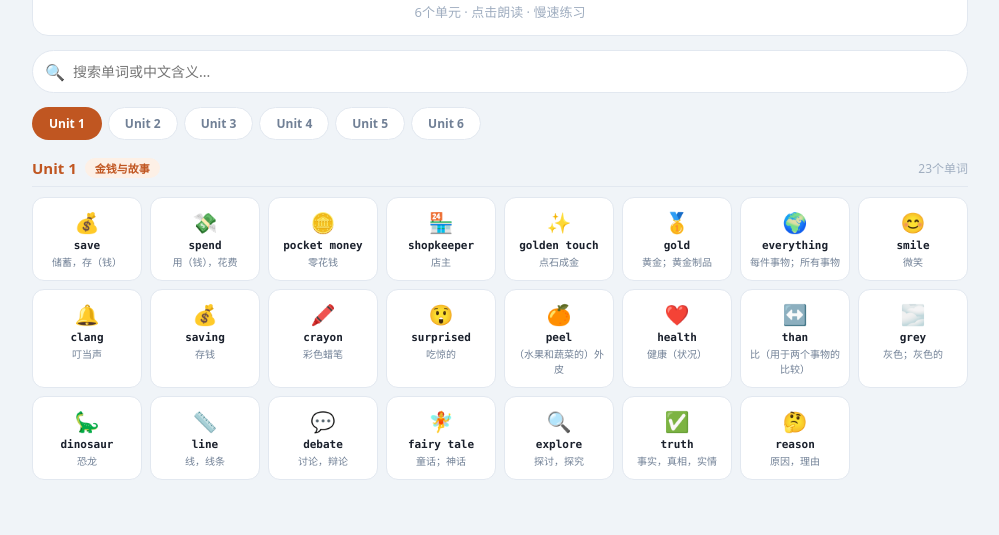
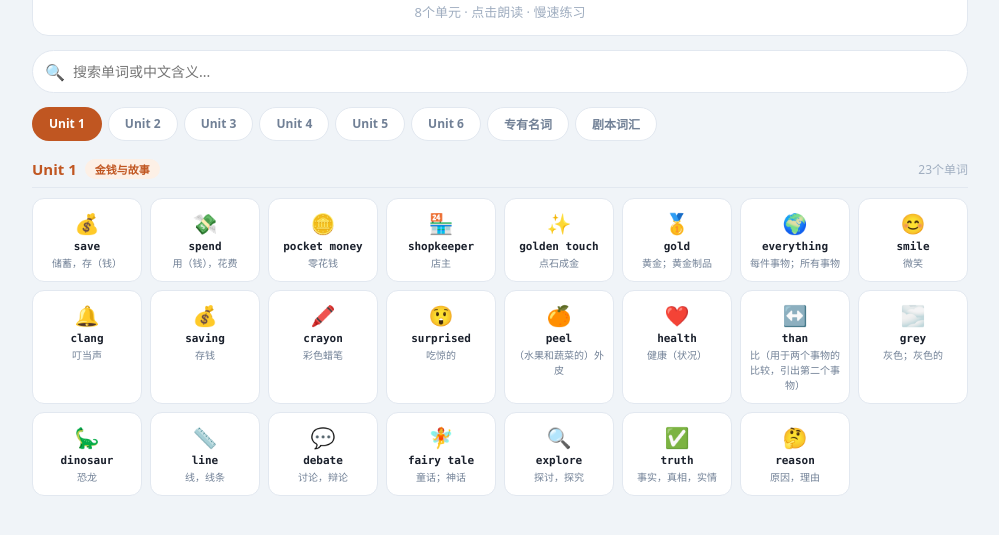
Before and after one commit to 763367511-ops/chenyitong, a plain HTML site: page index.html in a window 1280 px wide. Shown: the part 89-624 px from the top of the page, without its empty margins (140-1139 px from the left). Drawn offline with Linux system fonts and the light colour scheme.

Commit message:
Add files via upload

```diff
--- a/index.html
+++ b/index.html
@@ -60,7 +60,7 @@ body{font-family:'Microsoft YaHei','PingFang SC',system-ui,sans-serif;background
 <div class="page-header">
   <div class="label">📖 点击单词即可朗读</div>
   <h1>陈怡潼 · 英语单词朗读</h1>
-  <div class="sub">6个单元 · 点击朗读 · 慢速练习</div>
+  <div class="sub">8个单元 · 点击朗读 · 慢速练习</div>
 </div>
 <div class="search-wrap">
   <span class="search-icon">🔍</span>
@@ -94,6 +94,8 @@ const catMeta={
   u4:{label:'Unit 4',name:'发明与制作',color:'#2B6CB0',bg:'#ebf4ff'},
   u5:{label:'Unit 5',name:'健康与疾病',color:'#97266D',bg:'#fce4f0'},
   u6:{label:'Unit 6',name:'旅行与文化',color:'#B7791F',bg:'#fef8e6'},
+  u7:{label:'专有名词',name:'人名与地名',color:'#2C7A7B',bg:'#e6fffa'},
+  u8:{label:'剧本词汇',name:'Words in Plays',color:'#553C9A',bg:'#faf0ff'},
 };
 const words={
 u1:[
@@ -111,7 +113,7 @@ u1:[
   {word:'surprised',mn:'吃惊的',ic:'😲'},
   {word:'peel',mn:'（水果和蔬菜的）外皮',ic:'🍊'},
   {word:'health',mn:'健康（状况）',ic:'❤️'},
-  {word:'than',mn:'比（用于两个事物的比较）',ic:'↔️'},
+  {word:'than',mn:'比（用于两个事物的比较，引出第二个事物）',ic:'↔️'},
   {word:'grey',mn:'灰色；灰色的',ic:'🌫️'},
   {word:'dinosaur',mn:'恐龙',ic:'🦕'},
   {word:'line',mn:'线，线条',ic:'📏'},
@@ -187,6 +189,38 @@ u6:[
   {word:'cultural',mn:'文化的；文化上的',ic:'🎭'},
   {word:'pretty',mn:'好看的',ic:'🌺'},
 ],
+u7:[
+  {word:'Midas',mn:'弥达斯（人名）',ic:'👑'},
+  {word:'Jacob',mn:'雅各布（人名）',ic:'👨'},
+  {word:'Duncan',mn:'邓肯（人名）',ic:'👨'},
+  {word:'Cinderella',mn:'灰姑娘',ic:'👸'},
+  {word:'Alex',mn:'亚历克斯（人名）',ic:'🧑'},
+  {word:'Goldilocks',mn:'金发姑娘',ic:'👱‍♀️'},
+  {word:'Green',mn:'格林（姓氏）',ic:'🟢'},
+  {word:'John',mn:'约翰（人名）',ic:'👨'},
+  {word:'Penny',mn:'彭妮（人名）',ic:'👩'},
+  {word:'Mount Qomolangma',mn:'珠穆朗玛峰',ic:'🏔️'},
+  {word:'the Sahara',mn:'撒哈拉沙漠',ic:'🏜️'},
+  {word:'the Antarctic Desert',mn:'南极荒漠',ic:'🧊'},
+  {word:'the Nile',mn:'尼罗河',ic:'🏞️'},
+  {word:'Asia',mn:'亚洲',ic:'🌏'},
+  {word:'the Qinghai-Tibet Plateau',mn:'青藏高原',ic:'🏔️'},
+  {word:'the Roof of the World',mn:'世界屋脊',ic:'🌍'},
+  {word:'France',mn:'法国',ic:'🇫🇷'},
+  {word:'the London Eye',mn:'伦敦眼',ic:'🎡'},
+  {word:'Big Ben',mn:'大本钟',ic:'🕰️'},
+  {word:'Buckingham Palace',mn:'白金汉宫',ic:'🏰'},
+  {word:'Tower Bridge',mn:'塔桥',ic:'🌉'},
+  {word:'the Danyang-Kunshan Grand Bridge',mn:'丹昆特大桥',ic:'🌉'},
+  {word:'the Eiffel Tower',mn:'埃菲尔铁塔',ic:'🗼'},
+  {word:'the Water-splashing Festival',mn:'泼水节',ic:'💦'},
+  {word:'the Dai New Year',mn:'傣历新年',ic:'🎊'},
+],
+u8:[
+  {word:'drawing',mn:'图画；素描',ic:'🎨'},
+  {word:'couch',mn:'长沙发',ic:'🛋️'},
+  {word:'couch potato',mn:'老泡在电视机前的人',ic:'📺'},
+],
 };
 const anims=['animation:bounce 0.8s infinite','animation:spin 1s linear infinite','animation:pulse 0.7s infinite','animation:float 1.2s infinite','animation:shake 0.5s infinite','animation:wave 0.8s infinite','animation:swing 1s infinite'];
 let currentCat=Object.keys(catMeta)[0],currentWord=null,animTimer=null;
```
